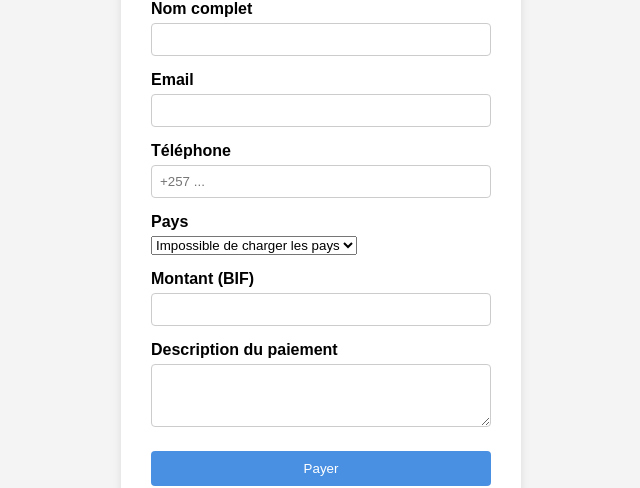
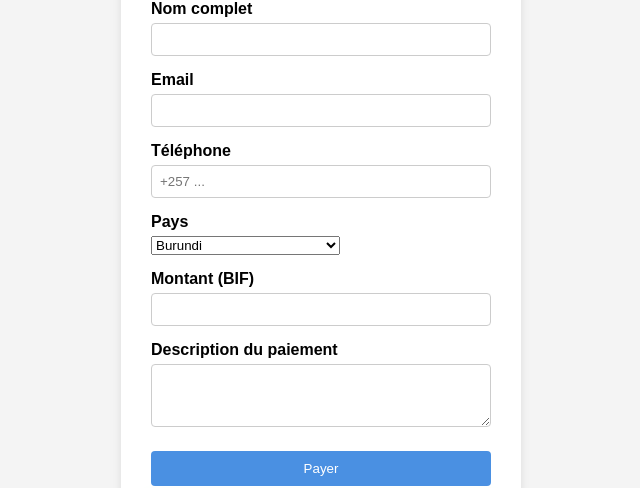
Before and after one commit to chercify/paypal, a plain HTML site: page payForm.html in a window 1280 px wide. Shown: the part 312-800 px from the top of the page, without its empty margins (319-959 px from the left). Drawn offline with Linux system fonts and the light colour scheme; no server answers.

Commit message:
Refactor country loading and update WhatsApp number
Updated the country list to a fixed French list and removed the API call. Changed the WhatsApp number placeholder to a specific number.

```diff
--- a/payForm.html
+++ b/payForm.html
@@ -256,34 +256,50 @@
   loadWeather(-3.3822, 29.3644);
 
   // ============================================
-  // LISTE DES PAYS (API REST Countries, gratuite, sans clé)
+  // LISTE DES PAYS (liste fixe en français, fiable)
   // ============================================
-  async function loadCountries() {
+  const countriesList = [
+    "Afghanistan","Afrique du Sud","Albanie","Algérie","Allemagne","Andorre","Angola",
+    "Arabie saoudite","Argentine","Arménie","Australie","Autriche","Azerbaïdjan",
+    "Bahamas","Bahreïn","Bangladesh","Belgique","Belize","Bénin","Bhoutan","Biélorussie",
+    "Birmanie","Bolivie","Bosnie-Herzégovine","Botswana","Brésil","Brunei","Bulgarie",
+    "Burkina Faso","Burundi","Cambodge","Cameroun","Canada","Cap-Vert","Chili","Chine",
+    "Chypre","Colombie","Comores","Congo","Congo (RDC)","Corée du Nord","Corée du Sud",
+    "Costa Rica","Côte d'Ivoire","Croatie","Cuba","Danemark","Djibouti","Égypte",
+    "Émirats arabes unis","Équateur","Érythrée","Espagne","Estonie","Eswatini",
+    "États-Unis","Éthiopie","Fidji","Finlande","France","Gabon","Gambie","Géorgie",
+    "Ghana","Grèce","Guatemala","Guinée","Guinée-Bissau","Guinée équatoriale","Guyana",
+    "Haïti","Honduras","Hongrie","Inde","Indonésie","Irak","Iran","Irlande","Islande",
+    "Israël","Italie","Jamaïque","Japon","Jordanie","Kazakhstan","Kenya","Kirghizistan",
+    "Kiribati","Kosovo","Koweït","Laos","Lesotho","Lettonie","Liban","Liberia","Libye",
+    "Liechtenstein","Lituanie","Luxembourg","Macédoine du Nord","Madagascar","Malaisie",
+    "Malawi","Maldives","Mali","Malte","Maroc","Maurice","Mauritanie","Mexique",
+    "Micronésie","Moldavie","Monaco","Mongolie","Monténégro","Mozambique","Namibie",
+    "Nauru","Népal","Nicaragua","Niger","Nigeria","Norvège","Nouvelle-Zélande","Oman",
+    "Ouganda","Ouzbékistan","Pakistan","Palaos","Palestine","Panama","Papouasie-Nouvelle-Guinée",
+    "Paraguay","Pays-Bas","Pérou","Philippines","Pologne","Portugal","Qatar",
+    "République centrafricaine","République dominicaine","République tchèque","Roumanie",
+    "Royaume-Uni","Russie","Rwanda","Saint-Marin","Salvador","Samoa","Sao Tomé-et-Principe",
+    "Sénégal","Serbie","Seychelles","Sierra Leone","Singapour","Slovaquie","Slovénie",
+    "Somalie","Soudan","Soudan du Sud","Sri Lanka","Suède","Suisse","Suriname","Syrie",
+    "Tadjikistan","Tanzanie","Tchad","Thaïlande","Timor oriental","Togo","Tonga",
+    "Trinité-et-Tobago","Tunisie","Turkménistan","Turquie","Tuvalu","Ukraine","Uruguay",
+    "Vanuatu","Vatican","Venezuela","Vietnam","Yémen","Zambie","Zimbabwe"
+  ];
+
+  function loadCountries() {
     const select = document.getElementById("pays");
+    select.innerHTML = '<option value="">-- Sélectionnez un pays --</option>';
 
-    try {
-      const response = await fetch("https://restcountries.com/v3.1/all?fields=name,cca2");
-      const countries = await response.json();
+    countriesList.forEach((country) => {
+      const option = document.createElement("option");
+      option.value = country;
+      option.textContent = country;
+      select.appendChild(option);
+    });
 
-      // Tri alphabétique par nom de pays (en anglais, l'API ne fournit pas toujours le français)
-      countries.sort((a, b) => a.name.common.localeCompare(b.name.common));
-
-      select.innerHTML = '<option value="">-- Sélectionnez un pays --</option>';
-
-      countries.forEach((country) => {
-        const option = document.createElement("option");
-        option.value = country.cca2; // code pays (ex: BI pour Burundi)
-        option.textContent = country.name.common;
-        select.appendChild(option);
-      });
-
-      // Sélectionner le Burundi par défaut si présent
-      select.value = "BI";
-
-    } catch (error) {
-      select.innerHTML = '<option value="">Impossible de charger les pays</option>';
-      console.error("Erreur chargement pays :", error);
-    }
+    // Sélectionner le Burundi par défaut
+    select.value = "Burundi";
   }
 
   loadCountries();
@@ -311,8 +327,8 @@
 
   const GOOGLE_SHEETS_URL = "https://script.google.com/macros/s/AKfycbz_l-g5ZstBwEuxHHQLQl3h09H_gRYKeEJni3d-ymGguFCNR1hRJv80lopgF6P6QYTN/exec";
 
-  //  numéro WhatsApp (indicatif pays + numéro, sans + ni espaces)
-  const MON_NUMERO_WHATSAPP = "25769968407";
+  // ⚠️ Remplace par TON numéro WhatsApp (indicatif pays + numéro, sans + ni espaces)
+  const MON_NUMERO_WHATSAPP = "25762435714";
 
   const form = document.getElementById("paymentForm");
   const submitBtn = document.getElementById("submitBtn");
```
